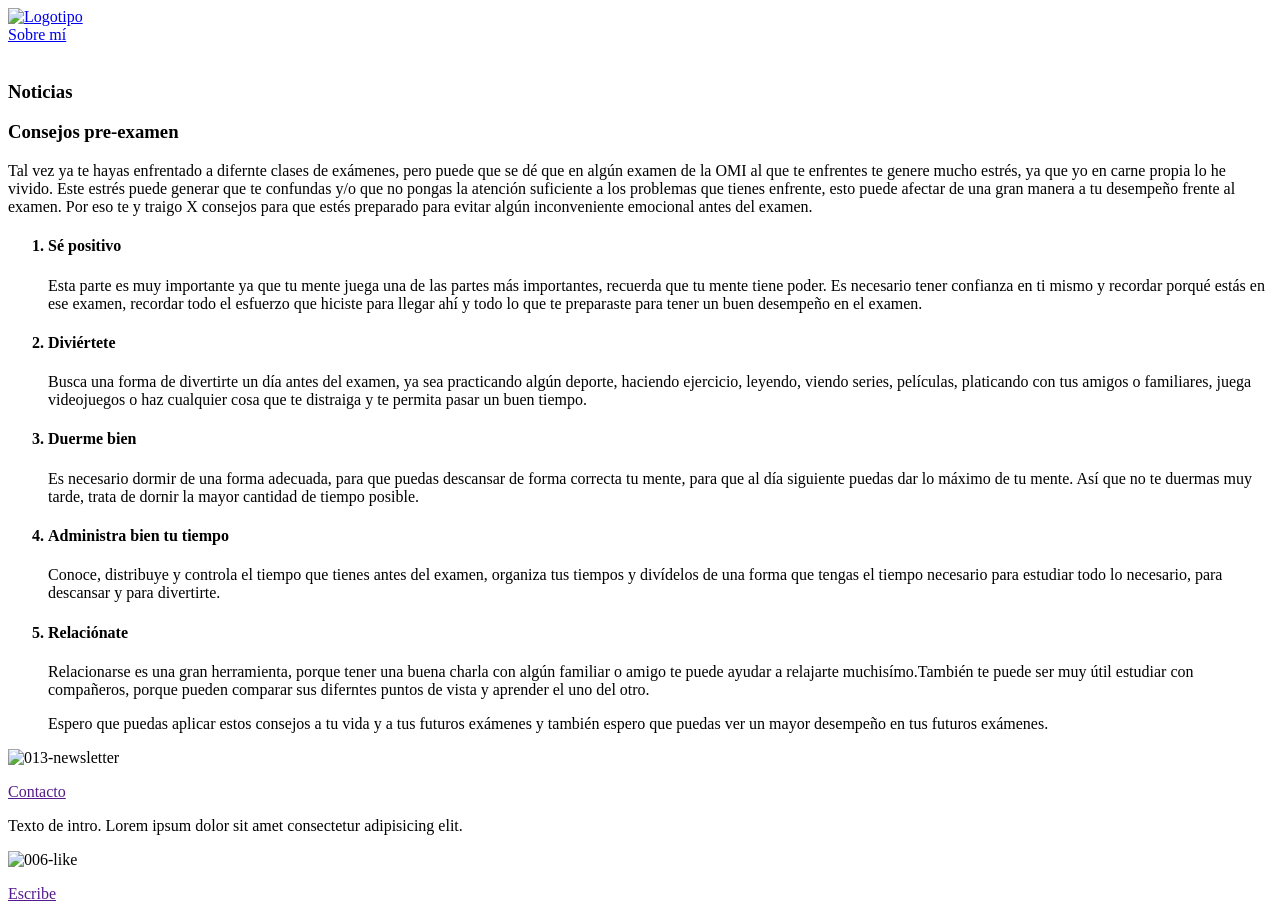
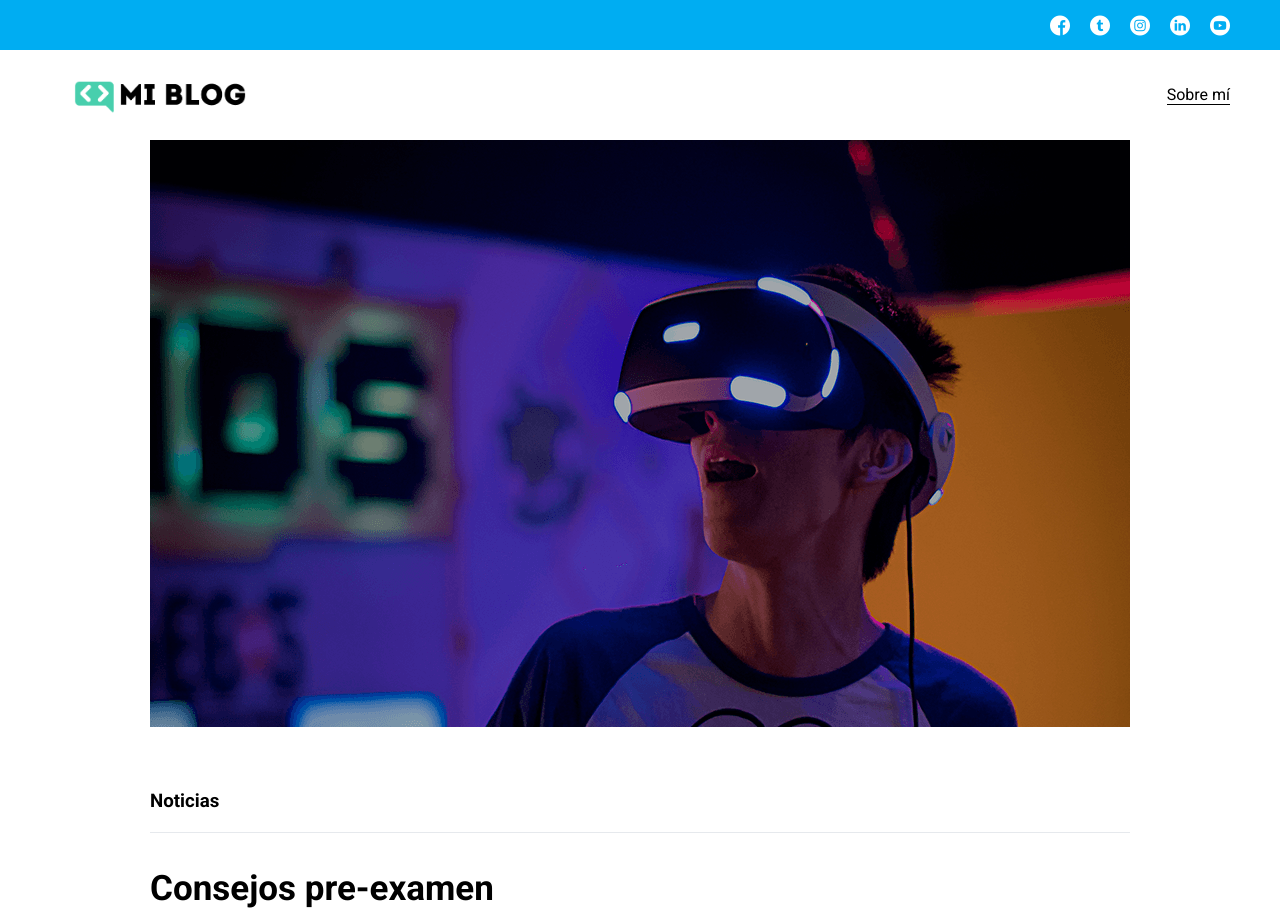
Before and after one commit to Cobachih-dev/Blog, a plain HTML site: page blog-salvador.html in a window 1280 px wide. Shown: the top 912 px of the page. Drawn offline with Linux system fonts and the light colour scheme; the site is published under a folder, as on GitHub Pages, so addresses that start at the root find nothing.

Commit message:
fixing errors with styles

```diff
--- a/blog-salvador.html
+++ b/blog-salvador.html
@@ -4,9 +4,9 @@
     <meta charset="UTF-8" />
     <meta name="viewport" content="width=device-width, initial-scale=1.0" />
     <title>Blog-it</title>
-    <link rel="stylesheet" href="../CSS/font/flaticon.css" />
-    <link rel="stylesheet" href="../CSS/blogs.css" />
-    <link rel="stylesheet" href="../CSS/media-queries.css" />
+    <link rel="stylesheet" href="CSS/font/flaticon.css" />
+    <link rel="stylesheet" href="CSS/blogs.css" />
+    <link rel="stylesheet" href="CSS/media-queries.css" />
     <link
       href="https://fonts.googleapis.com/css2?family=Roboto:ital,wght@0,100;0,300;0,400;0,500;0,700;0,900;1,100;1,300;1,400;1,500;1,700;1,900&display=swap"
       rel="stylesheet"
@@ -27,7 +27,7 @@
         <section class="nav-logo">
           <section class="nav-logo-container">
             <a href="index.html"
-              ><img src="../assets/logo/Logo-negro.png" alt="Logotipo"
+              ><img src="assets/logo/Logo-negro.png" alt="Logotipo"
             /></a>
           </section>
           <section class="profile-link">
@@ -38,71 +38,48 @@
     </header>
     <main>
       <section class="grid-container blogpost-img-container">
-        <img src="../assets/Imágenes/980v.png" alt="" />
+        <img src="assets/Imágenes/980v.png" alt="" />
       </section>
       <section class="blogpost-main-container">
         <div class="grid-container">
           <h3>Noticias</h3>
           <article>
-
           <div class="content-consejos">
-
             <h1>Consejos pre-examen</h1>
             <p>
              Tal vez ya te hayas enfrentado a difernte clases de exámenes, pero puede que se dé que en algún examen de la OMI al que te enfrentes te genere mucho estrés, ya que yo en carne propia lo he vivido. Este estrés puede generar que te confundas y/o que no pongas la atención suficiente a los problemas que tienes enfrente, esto puede afectar de una gran manera a tu desempeño frente al examen. Por eso te y traigo X consejos para que estés preparado para evitar algún inconveniente emocional antes del examen.
             </p>
-
             <div class="listas">
-
               <ol>
-
                 <div class="lista-contenido-punto-1">
-
                   <h4><li>Sé positivo</li></h4>
                   <p>Esta parte es muy importante ya que tu mente juega una de las partes más importantes, recuerda que tu mente tiene poder. Es necesario tener confianza en ti mismo y recordar porqué estás en ese examen, recordar todo el esfuerzo que hiciste para llegar ahí y todo lo que te preparaste para tener un buen desempeño en el examen.</p>
-
                   <div class="lista-contenido-punto-2">
-
                     <h4><li>Diviértete</li></h4>
                     <p>Busca una forma de divertirte un día antes del examen, ya sea practicando algún deporte, haciendo ejercicio, leyendo, viendo series, películas, platicando con tus amigos o familiares, juega videojuegos o haz cualquier cosa que te distraiga y te permita pasar un buen tiempo.</p>
-
                   </div>
-
                   <div class="lista-contenido-punto-3">
-
                     <h4><li>Duerme bien</li></h4>
                     <p>Es necesario dormir de una forma adecuada, para que puedas descansar de forma correcta tu mente, para que al día siguiente puedas dar lo máximo de tu mente. Así que no te duermas muy tarde, trata de dornir la mayor cantidad de tiempo posible.</p>
-
                   </div>
-
                   <div class="lista-contenido-punto-4">
-
                     <h4><li>Administra bien tu tiempo</li></h4>
                     <p>Conoce, distribuye y controla el tiempo que tienes antes del examen, organiza tus tiempos y divídelos de una forma que tengas el tiempo necesario para estudiar todo lo necesario, para descansar y para divertirte.</p>
-
                   </div>
-
                   <div class="lista-contenido-punto-5">
-
                     <h4><li>Relaciónate</li></h4>
                     <p>Relacionarse es una gran herramienta, porque tener una buena charla con algún familiar o amigo te puede ayudar a relajarte muchisímo.También te puede ser muy útil estudiar con compañeros, porque pueden comparar sus diferntes puntos de vista y aprender el uno del otro.</p>
-
                   </div>
-
                   <p>Espero que puedas aplicar estos consejos a tu vida y a tus futuros exámenes y también espero que puedas ver un mayor desempeño en tus futuros exámenes.</p>
-
               </ol>
-
             </div>
-
           </div>
-
           </article>
         </div>
       </section>
       <section class="contact-main-container">
         <div class="contact-info">
-          <img src="../assets/logo/013-newsletter.png" alt="013-newsletter" />
+          <img src="assets/logo/013-newsletter.png" alt="013-newsletter" />
           <div class="contact-info-content">
             <a href="">
               <p>Contacto</p>
@@ -114,7 +91,7 @@
           </div>
         </div>
         <div class="contact-info">
-          <img src="../assets/logo/006-like.png" alt="006-like" />
+          <img src="assets/logo/006-like.png" alt="006-like" />
           <div class="contact-info-content">
             <a href="">
               <p>Escribe</p>
```
Also changed, not shown: blog.html (+3 -3 lines), blogs.html (+3 -3 lines), index.html (+3 -3 lines), perfil.html (+6 -6 lines).
